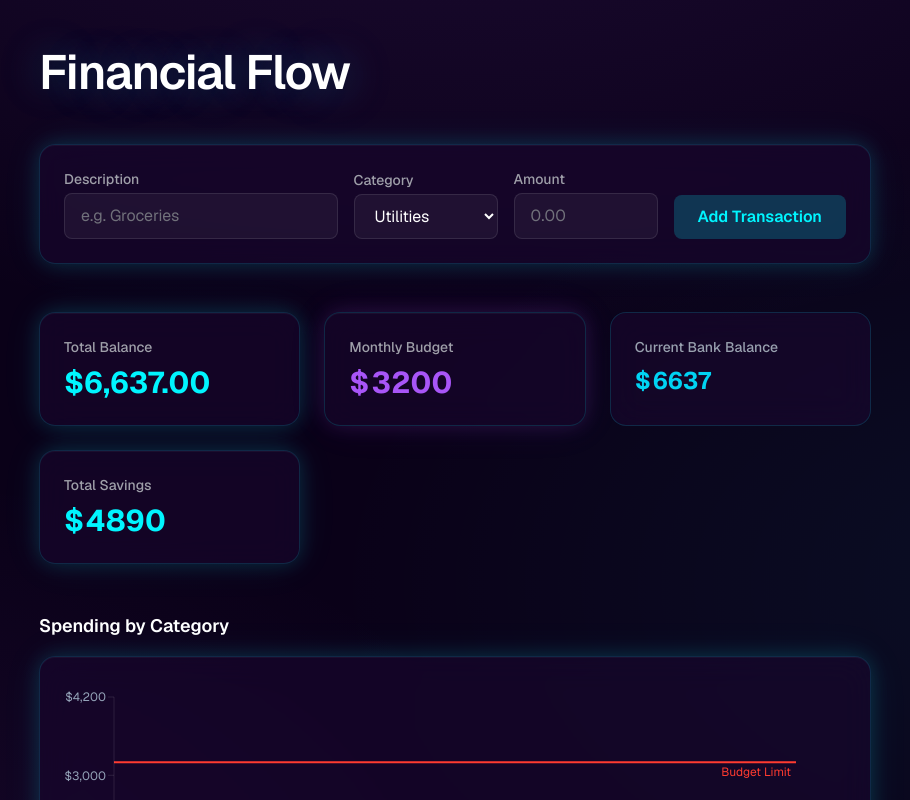
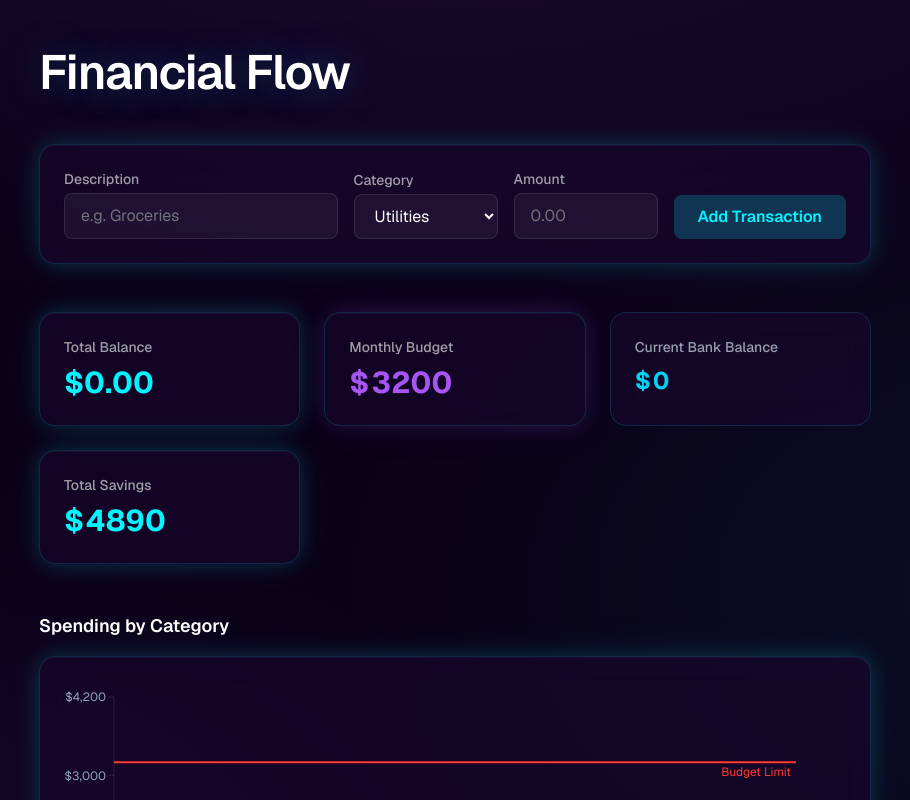
Before and after one commit to DezBytes/AfterGlow_BudgetApp, a Next.js app: page / in a window 1280 px wide. Shown: the top 800 px of the page, without its empty margins (185-1095 px from the left). Built offline with nearby package versions, Linux system fonts and the light colour scheme.

Commit message:
final UI fixes

```diff
--- a/src/app/page.tsx
+++ b/src/app/page.tsx
@@ -49,7 +49,7 @@ function formatCurrency(value: number): string {
 }
 
 export default function Home() {
-  const [startingBalance, setStartingBalance] = useState(6637);
+  const [startingBalance, setStartingBalance] = useState(0);
   const [transactions, setTransactions] = useState<
     { id: string; date: string; description: string; amount: number; category: string }[]
   >([]);
@@ -279,7 +279,7 @@ export default function Home() {
               </span>
             </div>
           </div>
-          <div className="glass-card glass-card-glow-cyan">
+          <div className="glass-card glass-card-glow-cyan overflow-hidden">
   <div className="p-6">
     <p className="mb-2 text-sm font-medium text-gray-400">
       Current Bank Balance
```
